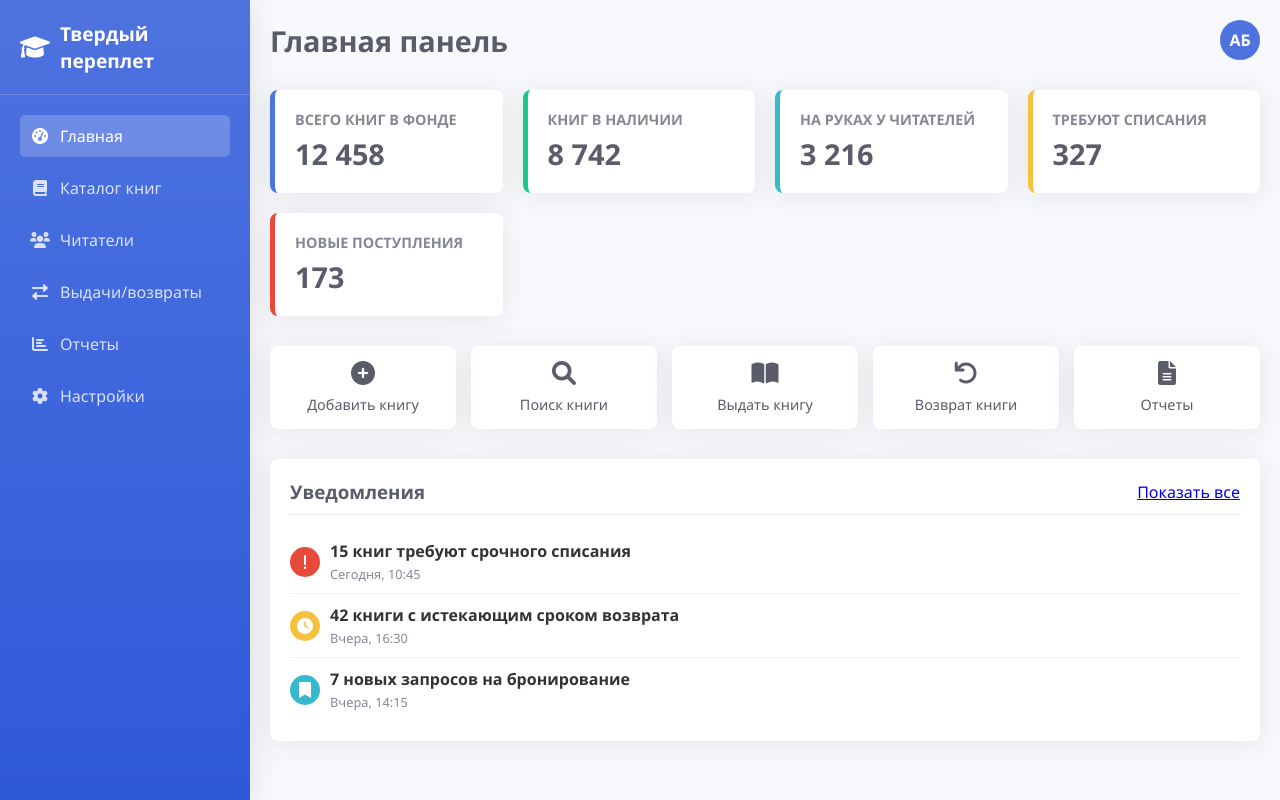
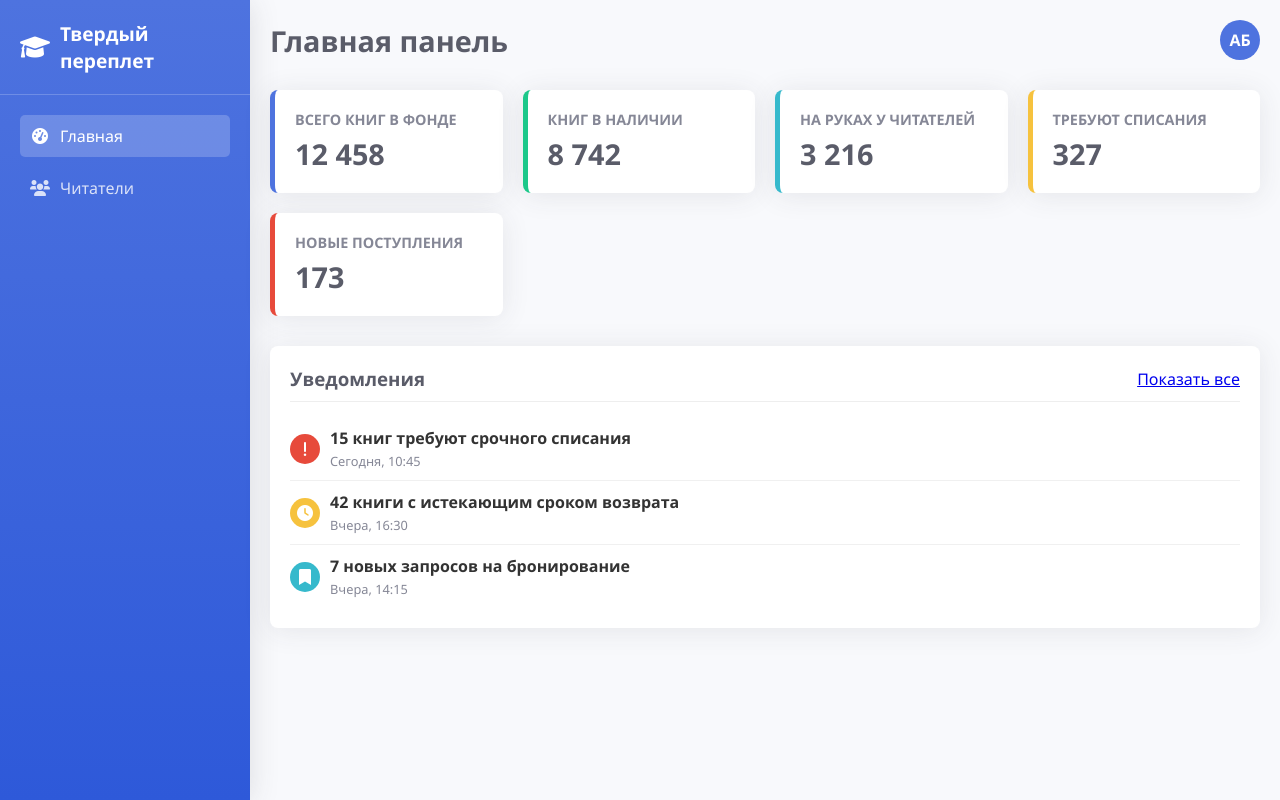
Before and after one commit to KonTur2/Fullstack, a Python web app: template templates/index.html in a window 1280 px wide. Run offline with Jinja, Linux system fonts and the light colour scheme; the template is opened without the code that fills it, so the values that code supplies are empty.

Commit message:
Закомментированы кнопки

```diff
--- a/templates/index.html
+++ b/templates/index.html
@@ -21,11 +21,11 @@
             <nav class="sidebar-nav">
                 <ul>
                     <li><a href="index.html" class="active"><i class="fas fa-tachometer-alt"></i>Главная</a></li>
-                    <li><a href="books.html"><i class="fas fa-book"></i>Каталог книг</a></li>
+                    <!-- <li><a href="books.html"><i class="fas fa-book"></i>Каталог книг</a></li> -->
                     <li><a href="readers.html"><i class="fas fa-users"></i>Читатели</a></li>
-                    <li><a href="transactions.html"><i class="fas fa-exchange-alt"></i>Выдачи/возвраты</a></li>
+                    <!-- <li><a href="transactions.html"><i class="fas fa-exchange-alt"></i>Выдачи/возвраты</a></li>
                     <li><a href="reports.html"><i class="fas fa-chart-bar"></i>Отчеты</a></li>
-                    <li><a href="settings.html"><i class="fas fa-cog"></i>Настройки</a></li>
+                    <li><a href="settings.html"><i class="fas fa-cog"></i>Настройки</a></li> -->
                 </ul>
             </nav>
         </aside>
@@ -46,28 +46,29 @@
             </section>
 
             <!-- Быстрые действия -->
-            <section class="quick-actions">
-                <a href="books.html?action=add" class="action-btn">
+            <!-- <section class="quick-actions">
+                <a href="#" class="action-btn">
                     <i class="fas fa-plus-circle"></i>
                     <span>Добавить книгу</span>
                 </a>
-                <a href="books.html?action=search" class="action-btn">
+                <a href="#" class="action-btn">
                     <i class="fas fa-search"></i>
                     <span>Поиск книги</span>
                 </a>
-                <a href="transactions.html?action=issue" class="action-btn">
+                <a href="#" class="action-btn">
                     <i class="fas fa-book-open"></i>
                     <span>Выдать книгу</span>
                 </a>
-                <a href="transactions.html?action=return" class="action-btn">
+                <a href="#" class="action-btn">
                     <i class="fas fa-undo"></i>
                     <span>Возврат книги</span>
                 </a>
-                <a href="reports.html" class="action-btn">
+                <a href="#" class="action-btn">
                     <i class="fas fa-file-alt"></i>
                     <span>Отчеты</span>
                 </a>
-            </section>
+            </section> -->
+            <!-- books.html?action=add, books.html?action=search, transactions.html?action=issue, transactions.html?action=return, reports.html-->
 
             <!-- Уведомления -->
             <section class="notifications">
```
Also changed, not shown: templates/readers.html (+4 -4 lines).
